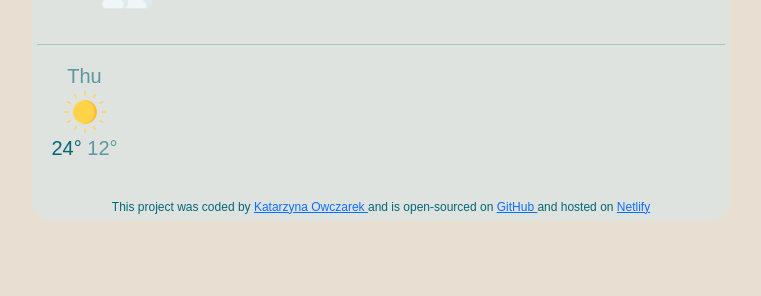
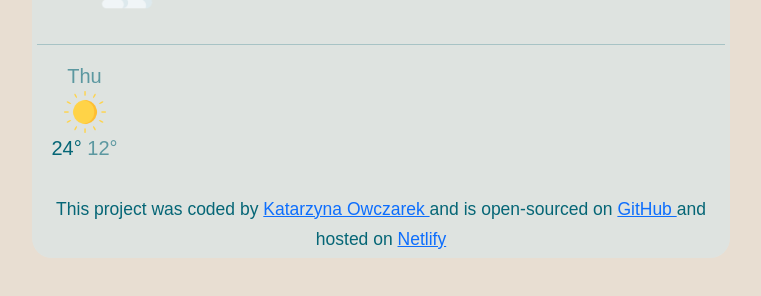
Before and after one commit to KatarzynaOw/Weather-App, a website built with Parcel: page index.html in a window 1280 px wide. Shown: the part 240-536 px from the top of the page, without its empty margins (259-1020 px from the left). Built offline with nearby package versions, Linux system fonts and the light colour scheme.

Commit message:
Update index.html

```diff
--- a/index.html
+++ b/index.html
@@ -88,14 +88,17 @@
         </div>
         </div>
     <br/>
-     <footer>
+
+    <small>
     This project was coded by
     <a href="https://www.linkedin.com/in/katarzynaowczarek/"  target="_blank"> Katarzyna Owczarek
     </a> and is open-sourced on
     <a href="https://github.com/KatarzynaOw/Weather-App" target="_blank"> GitHub
     </a> and hosted on
     <a href="https://priceless-chandrasekhar-04ed02.netlify.app/" target="_blank"> Netlify
-    </footer>
+    </small>
+    </div>
+
     <script src="src/script.js"></script>
   </body>
 </html>
```
Lines whose indentation alone changed are shown as unchanged.
